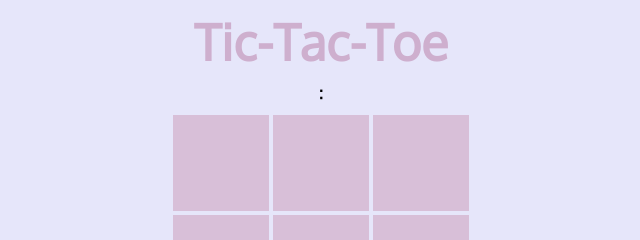
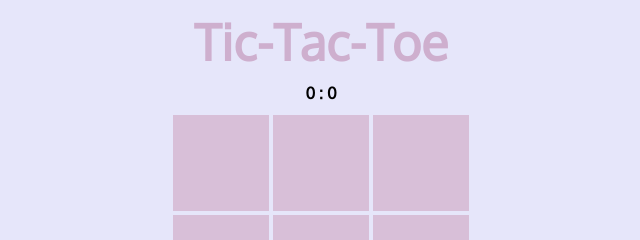
Before and after one commit to SEI-R-2-22/u1_hw_tic_tac_toe, a plain HTML site: page index.html in a window 1280 px wide. Shown: the top 240 px of the page, 319-959 px from the left. Drawn offline with Linux system fonts and the light colour scheme.

Commit message:
hardcode initial scores of 0 in html

```diff
--- a/index.html
+++ b/index.html
@@ -15,7 +15,7 @@
   <h1>Tic-Tac-Toe</h1>
   <div class="game-wrapper">
     <div class="scores-wrapper">
-      <span id="x-score"></span> : <span id="o-score"></span>
+      <span id="x-score">0</span> : <span id="o-score">0</span>
     </div>
     <div class="ttt-board"></div>
     <h3 id="turn-heading">Take your turn, Player X!</h3>
```
